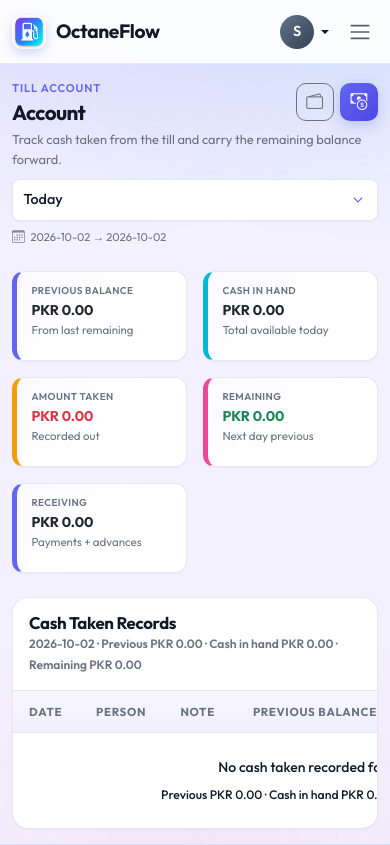
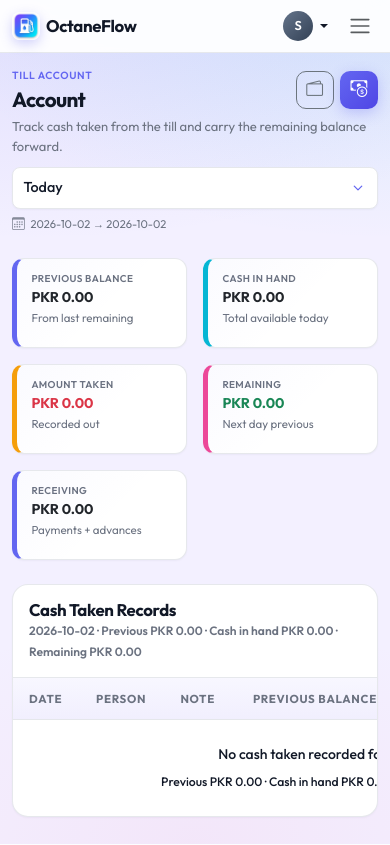
Before and after one commit to UsmanLatif112/Mian_Brothers, a Flask app: page /account/ in a window 390 px wide. Run offline with Flask 3, Linux system fonts and the light colour scheme; the visitor is signed in with stand-in values (Sample User, id 1); data comes from the database, SQL or seed files in the repository; data that the repository does not hold is empty; some libraries are stand-ins or nearby versions.

Commit message:
feat: Enhance responsive design with new navbar and typography styles
- Added new CSS variables for responsive navbar dimensions and typography, improving adaptability across different screen sizes.
- Introduced styles for page eyebrow and subtitle elements to enhance visual hierarchy and readability.
- Updated navbar styles to ensure consistent padding and sizing, enhancing user experience on various devices.
- Implemented media queries to adjust navbar and text sizes for better display on mobile and larger screens.

```diff
--- a/app/static/css/style.css
+++ b/app/static/css/style.css
@@ -2782,6 +2782,13 @@ a.kpi-card:focus-visible {
     --page-pad-y: clamp(0.85rem, 2vw, 1.5rem);
     --type-title: clamp(1.2rem, 1rem + 1.2vw, 1.75rem);
     --type-body: clamp(0.84rem, 0.8rem + 0.25vw, 0.95rem);
+    --type-eyebrow: clamp(0.65rem, 0.6rem + 0.2vw, 0.72rem);
+    --type-subtitle: clamp(0.8rem, 0.75rem + 0.25vw, 0.9rem);
+    --nav-height: clamp(52px, 7.5vw, 64px);
+    --nav-brand-size: clamp(1.05rem, 0.95rem + 0.45vw, 1.2rem);
+    --nav-mark-size: clamp(28px, 4.5vw, 34px);
+    --nav-link-size: clamp(0.82rem, 0.78rem + 0.2vw, 0.92rem);
+    --nav-pad-y: clamp(0.35rem, 0.8vw, 0.55rem);
 }
 
 .app-shell {
@@ -2800,8 +2807,108 @@ a.kpi-card:focus-visible {
     word-break: break-word;
 }
 
+.page-eyebrow {
+    font-size: var(--type-eyebrow);
+}
+
+.page-subtitle {
+    font-size: var(--type-subtitle);
+    max-width: min(36rem, 100%);
+}
+
+.page-header {
+    margin-bottom: clamp(0.9rem, 2vw, 1.35rem);
+}
+
+.page-header-meta {
+    gap: clamp(0.25rem, 1vw, 0.35rem) clamp(0.65rem, 2vw, 1rem);
+}
+
 body {
     font-size: var(--type-body);
+    padding-top: calc(var(--nav-height) + env(safe-area-inset-top, 0px));
+}
+
+/* Top navbar scales with viewport (same resolution system as page content) */
+.navbar-custom {
+    min-height: var(--nav-height);
+    padding-top: max(var(--nav-pad-y), env(safe-area-inset-top, 0px));
+    padding-bottom: var(--nav-pad-y);
+}
+
+.navbar-custom .container-fluid.app-shell {
+    min-height: calc(var(--nav-height) - (var(--nav-pad-y) * 2));
+    gap: clamp(0.35rem, 1vw, 0.65rem);
+}
+
+.navbar-brand-custom {
+    font-size: var(--nav-brand-size);
+    gap: clamp(6px, 1.2vw, 10px);
+    max-width: min(100%, 14rem);
+    min-width: 0;
+}
+
+.navbar-brand-custom > span:last-child {
+    overflow: hidden;
+    text-overflow: ellipsis;
+    white-space: nowrap;
+}
+
+.brand-mark {
+    width: var(--nav-mark-size);
+    height: var(--nav-mark-size);
+    border-radius: clamp(8px, 1.2vw, 10px);
+}
+
+.nav-link-custom {
+    font-size: var(--nav-link-size);
+    white-space: nowrap;
+}
+
+.navbar-custom .user-avatar {
+    width: clamp(30px, 4.5vw, 36px);
+    height: clamp(30px, 4.5vw, 36px);
+    font-size: clamp(0.8rem, 0.75rem + 0.2vw, 0.95rem);
+}
+
+.navbar-toggler {
+    padding: 0.3rem;
+    width: clamp(36px, 5vw, 40px);
+    height: clamp(36px, 5vw, 40px);
+    display: inline-flex;
+    align-items: center;
+    justify-content: center;
+}
+
+.nav-link-custom {
+    padding: clamp(0.4rem, 0.9vw, 0.5rem) clamp(0.55rem, 1.2vw, 0.85rem) !important;
+}
+
+@media (max-width: 575.98px) {
+    :root {
+        --nav-height: 52px;
+        --nav-brand-size: 1.05rem;
+        --nav-mark-size: 28px;
+    }
+
+    .navbar-brand-custom > span:last-child {
+        max-width: 7.5rem;
+    }
+
+    .page-header-row {
+        gap: 0.4rem;
+    }
+
+    .page-eyebrow {
+        letter-spacing: 0.06em;
+    }
+}
+
+@media (min-width: 1200px) {
+    :root {
+        --nav-height: 64px;
+        --nav-link-size: 0.92rem;
+    }
 }
 
 /* Prevent wide children from blowing the layout */
```
